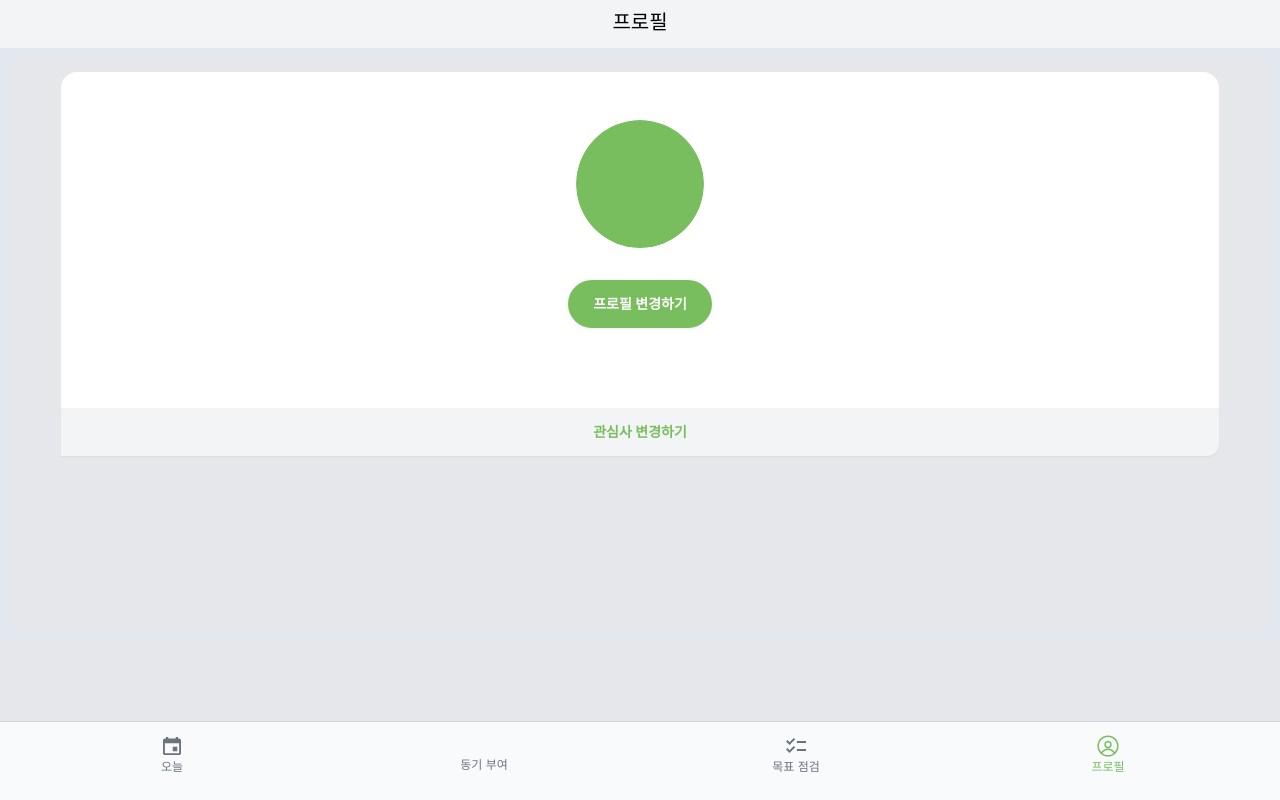
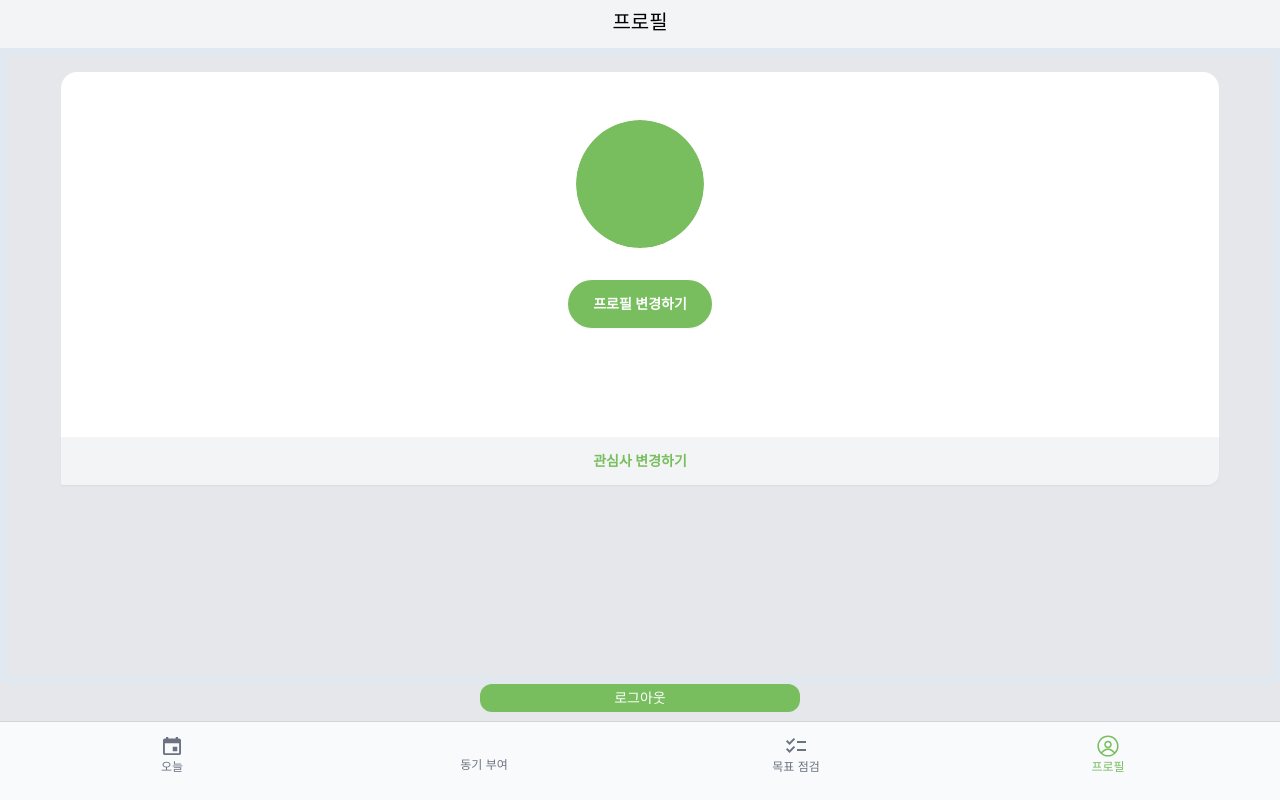
Before and after one commit to BCD-q/pencil-me-fe, a Next.js app: page /main/profile in a window 1280 px wide. Built offline with nearby package versions, Linux system fonts and the light colour scheme; no server answers; some icons are missing.

Commit message:
feat: 로그아웃 버튼 구현

```diff
--- /dev/null
+++ b/src/app/main/profile/components/LogOut.tsx
@@ -0,0 +1,18 @@
+'use client';
+
+import { useRouter } from 'next/navigation';
+
+export default function LogOut() {
+  const router = useRouter();
+
+  return (
+    <div
+      className="flex sticky border-none h-[5%] top-auto mb-2 bg-accent rounded-xl w-1/4 mx-auto justify-center items-center"
+      onClick={() => {
+        router.push('/login');
+      }}
+    >
+      <div className="text-sm sm:text-md text-white">로그아웃</div>
+    </div>
+  );
+}
--- a/src/app/main/profile/page.tsx
+++ b/src/app/main/profile/page.tsx
@@ -1,13 +1,16 @@
 import AvatarBox from '@/app/main/profile/components/AvatarBox';
 import Cartegory from '@/component/common/Cartegory';
 
+import LogOut from './components/LogOut';
+
 export default function ProfilePage(): JSX.Element {
   return (
-    <div className="flex flex-col h-[80vh]">
+    <div className="flex flex-col h-[90vh]">
       <Cartegory>프로필</Cartegory>
       <div className="flex flex-col items-center h-[100vh] bg-gray-200 border-8 border-slate-200 ">
         <AvatarBox />
       </div>
+      <LogOut />
     </div>
   );
 }
--- a/src/component/common/Toast.tsx
+++ b/src/component/common/Toast.tsx
@@ -1,6 +1,6 @@
 export default function Toast({ children }: { children: String }) {
   return (
-    <div className="z-50 toast toast-top toast-center">
+    <div className="z-50 toast toast-bottom toast-center">
       <div className="alert alert-info bg-accent text-white">
         <span>{children}</span>
       </div>
```
